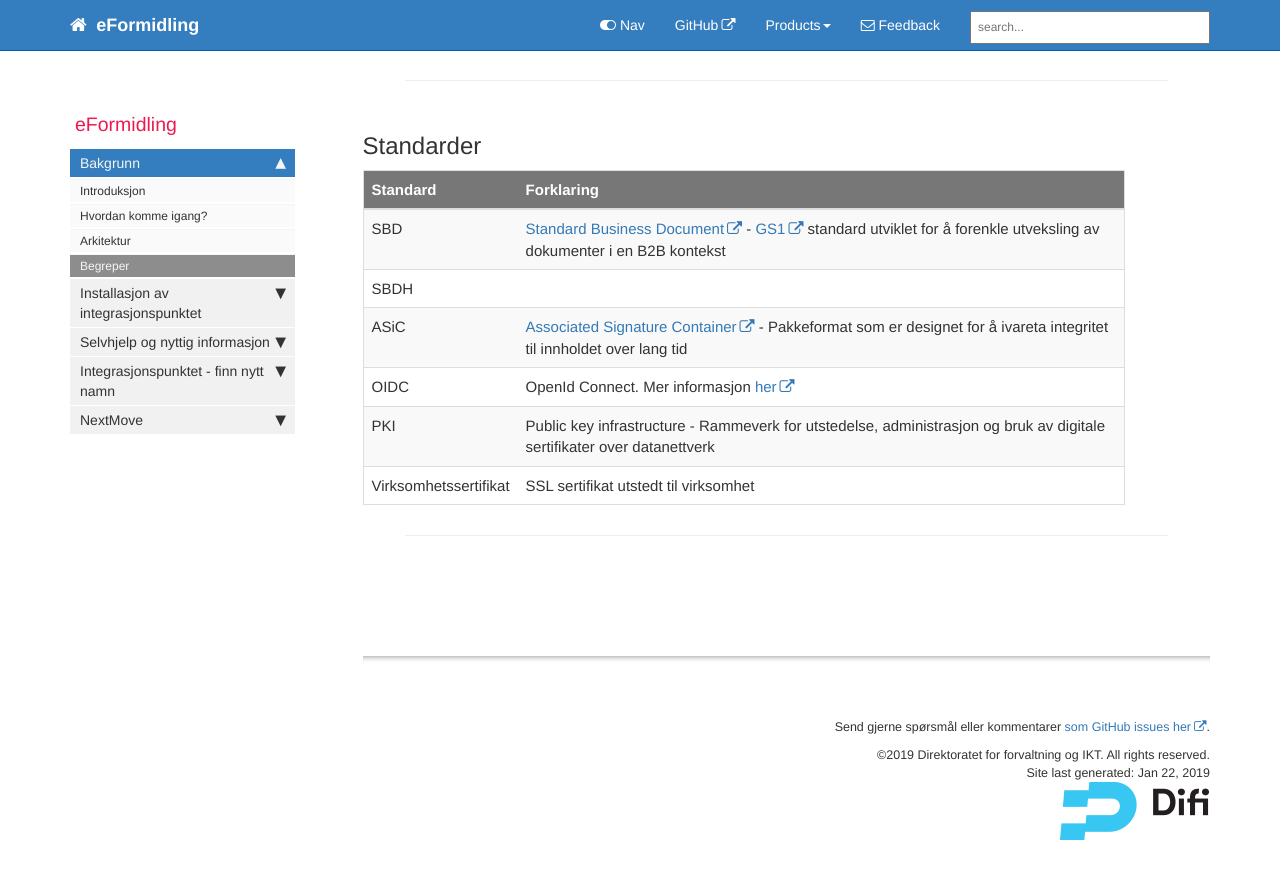
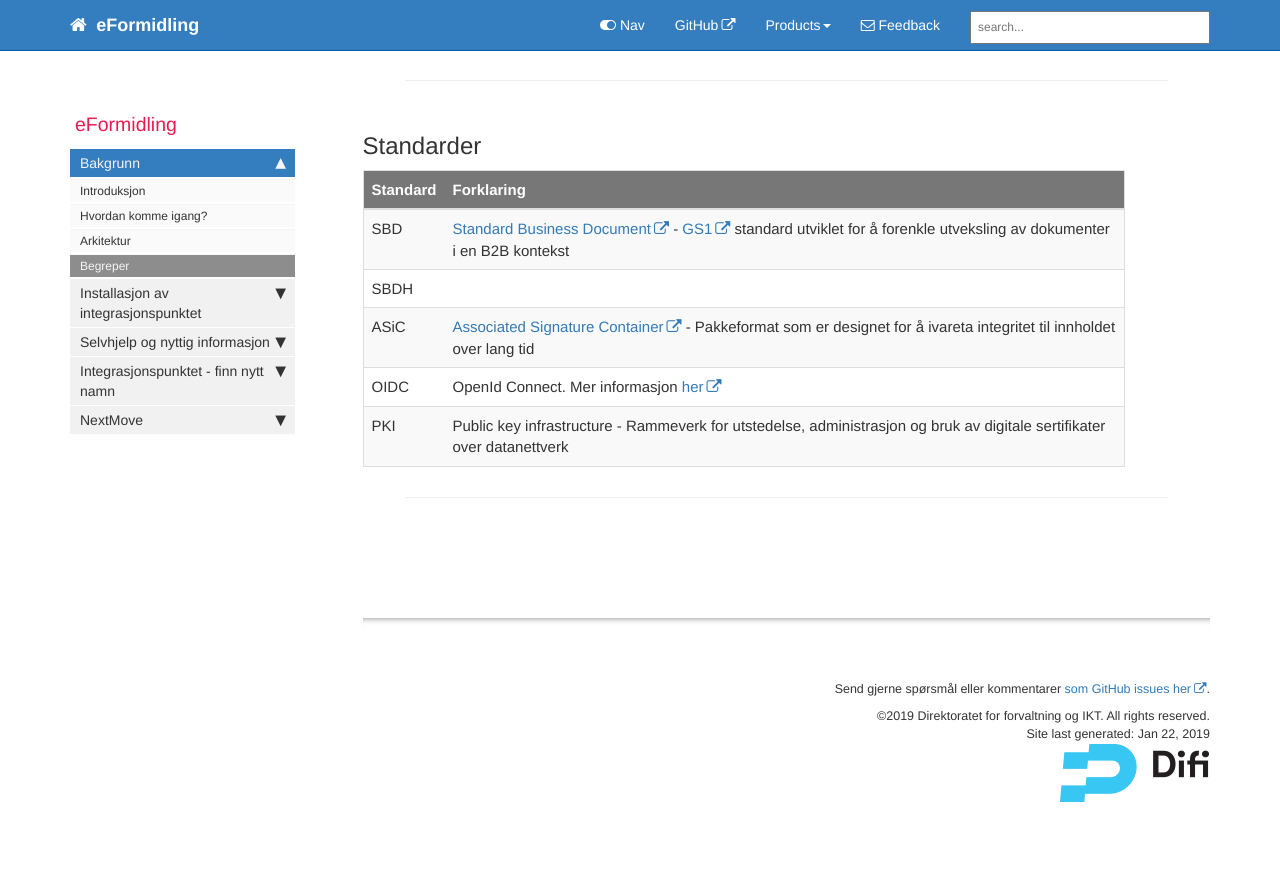
Before and after one commit to difi/eformidling, a Jekyll site: the page built from pages/eformidling/terms.md, in a window 1280 px wide and 900 px high, scrolled down 1034 px. Shown: the top 879 px of the window. Built offline with Jekyll 4.4.1, drawn with Linux system fonts in a browser that asks for light colours; nearby versions of some CDN libraries; comment, search, counter and statistics services are not loaded.

Commit message:
Update terms.md

```diff
--- a/pages/eformidling/terms.md
+++ b/pages/eformidling/terms.md
@@ -39,7 +39,6 @@ folder: eformidling
 | ASiC | [Associated Signature Container][AsicLink] - Pakkeformat som er designet for å ivareta integritet til innholdet over lang tid |
 | OIDC | OpenId Connect. Mer informasjon [her][OidcLink]
 | PKI | Public key infrastructure - Rammeverk for utstedelse, administrasjon og bruk av digitale sertifikater over datanettverk |
-| Virksomhetssertifikat | SSL sertifikat utstedt til virksomhet |
 
 ---
 
```
